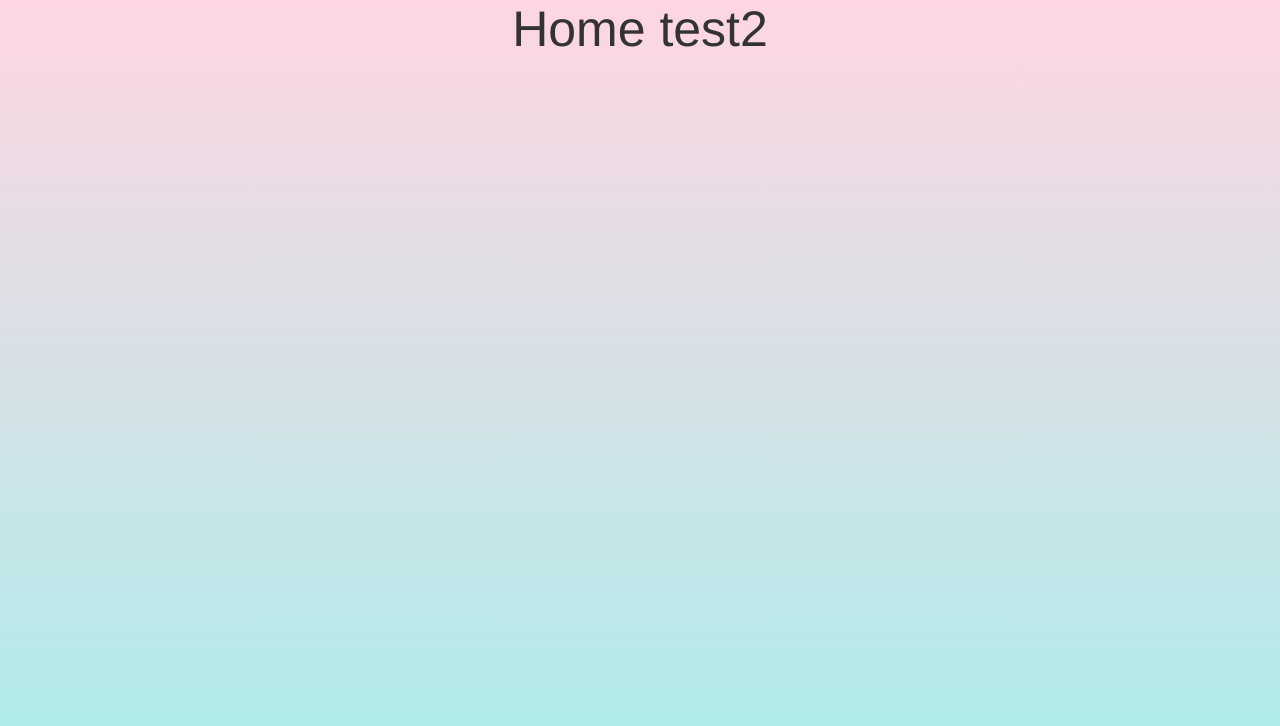
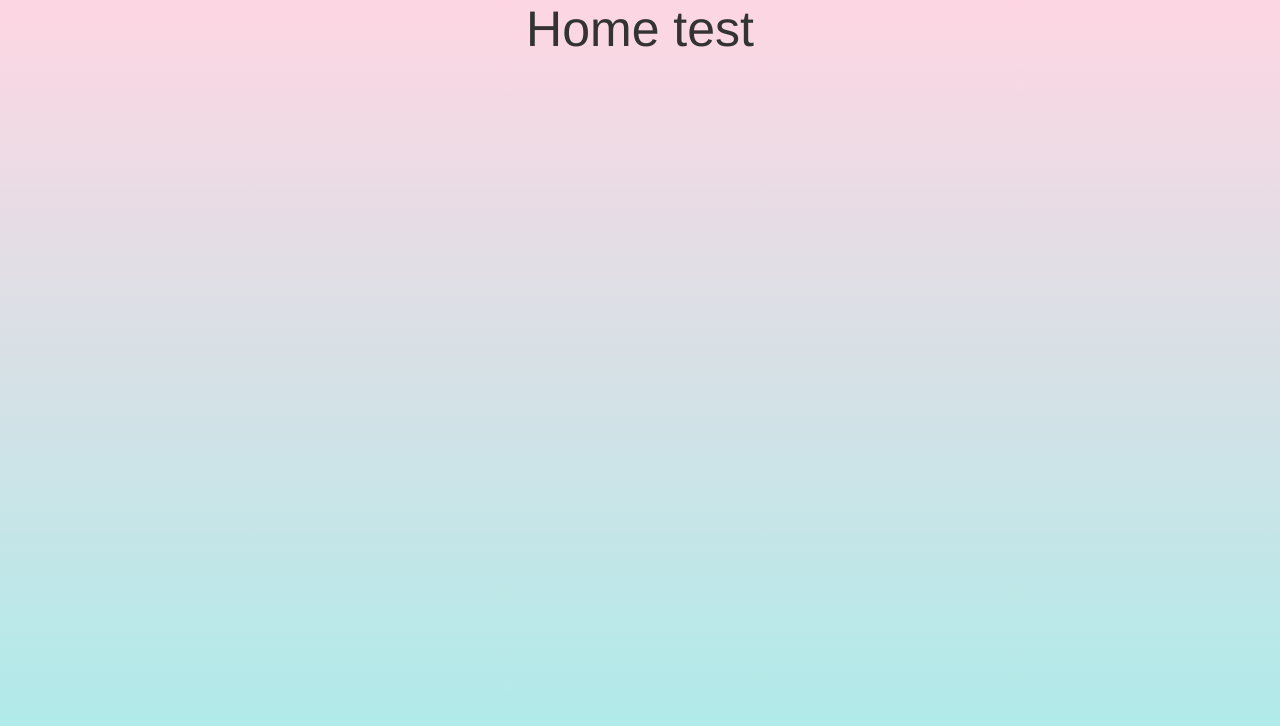
Before and after one commit to Luctaurus/vite-react-ts-template, a React (Vite) app: page / in a window 1280 px wide. Shown: the top 726 px of the page. Built offline with nearby package versions, Linux system fonts and the light colour scheme.

Commit message:
test: test

```diff
--- a/src/components/ContainerComponent/index.tsx
+++ b/src/components/ContainerComponent/index.tsx
@@ -3,7 +3,7 @@ import styles from './index.module.less';
 const ContainerComponent = () => {
 	return (
 		<div className={styles.containerBox}>
-			Home test2
+			Home test
 		</div>
 	);
 };
```
